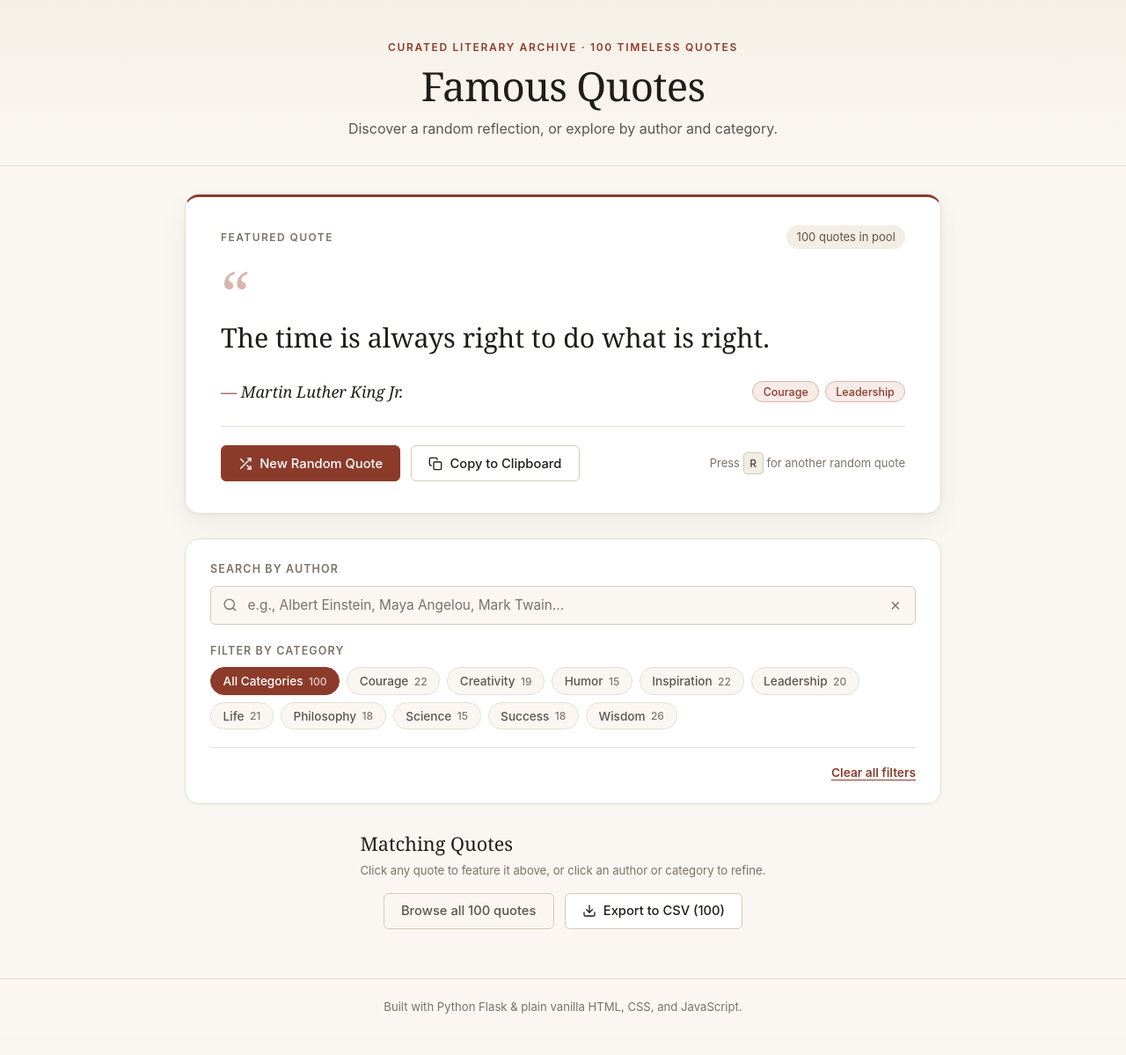
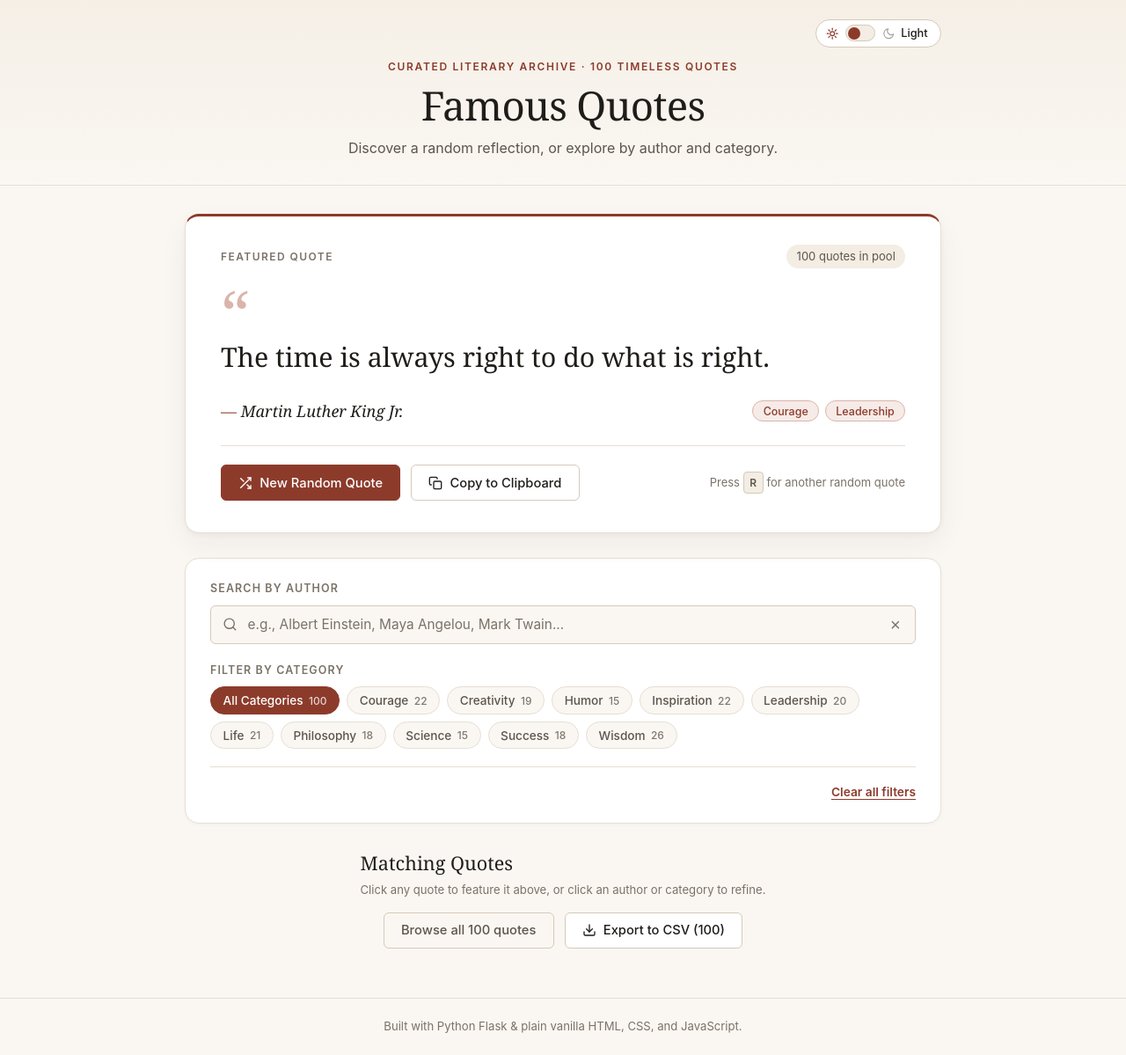
Before and after one commit to justinepetroff-web/justine-famous-quotes, a Flask app: page / in a window 1280 px wide. Shown: the whole page at 88% size. Before the commit the page ends 1152 px from the top, so only its background shows below. Run offline with Flask 3, Linux system fonts and the light colour scheme.

Commit message:
Add light/dark theme toggle switch using CSS root variables

```diff
--- a/static/css/styles.css
+++ b/static/css/styles.css
@@ -1,26 +1,53 @@
 /* Editorial / Literary Vanilla Stylesheet */
 
 :root {
+  color-scheme: light;
   --bg-canvas: #faf7f2;
+  --bg-masthead-top: #f5efe6;
   --bg-surface: #ffffff;
   --bg-subtle: #f3ede3;
   --ink-primary: #1f1d1a;
   --ink-secondary: #5c554c;
   --ink-muted: #7b7267;
+  --ink-on-accent: #ffffff;
   --accent: #8c3b2b;
   --accent-hover: #702d20;
   --accent-soft: #f6ebe7;
   --accent-border: #d9b5ab;
+  --accent-ring: rgba(140, 59, 43, 0.14);
   --border-hairline: #e6dfd3;
   --border-strong: #d4cab9;
   --shadow-card: 0 2px 6px rgba(31, 29, 26, 0.04), 0 12px 32px rgba(31, 29, 26, 0.05);
   --shadow-hover: 0 4px 12px rgba(31, 29, 26, 0.07), 0 14px 28px rgba(31, 29, 26, 0.06);
+  --shadow-subtle: 0 1px 4px rgba(31, 29, 26, 0.03);
   --radius-sm: 6px;
   --radius-md: 12px;
   --radius-lg: 16px;
   --radius-pill: 999px;
   --font-serif: Georgia, "Iowan Old Style", "Palatino Linotype", "Book Antiqua", Palatino, serif;
   --font-sans: -apple-system, BlinkMacSystemFont, "Segoe UI", Roboto, Oxygen, Ubuntu, Cantarell, sans-serif;
+}
+
+:root[data-theme="dark"] {
+  color-scheme: dark;
+  --bg-canvas: #161412;
+  --bg-masthead-top: #1e1a17;
+  --bg-surface: #211e1b;
+  --bg-subtle: #2c2723;
+  --ink-primary: #f4efe6;
+  --ink-secondary: #c7bfb2;
+  --ink-muted: #9e9587;
+  --ink-on-accent: #181412;
+  --accent: #d97761;
+  --accent-hover: #e48c78;
+  --accent-soft: #34231f;
+  --accent-border: #6e3c31;
+  --accent-ring: rgba(217, 119, 97, 0.28);
+  --border-hairline: #332e29;
+  --border-strong: #474039;
+  --shadow-card: 0 2px 8px rgba(0, 0, 0, 0.28), 0 12px 32px rgba(0, 0, 0, 0.34);
+  --shadow-hover: 0 4px 14px rgba(0, 0, 0, 0.36), 0 14px 28px rgba(0, 0, 0, 0.32);
+  --shadow-subtle: 0 1px 4px rgba(0, 0, 0, 0.24);
 }
 
 *,
@@ -67,13 +94,104 @@ body {
 /* Masthead */
 
 .masthead {
-  padding: 2.75rem 0 1.75rem;
+  padding: 1.35rem 0 1.75rem;
   border-bottom: 1px solid var(--border-hairline);
-  background: linear-gradient(180deg, #f5efe6 0%, var(--bg-canvas) 100%);
+  background: linear-gradient(180deg, var(--bg-masthead-top) 0%, var(--bg-canvas) 100%);
 }
 
 .masthead-inner {
   text-align: center;
+}
+
+.masthead-bar {
+  display: flex;
+  justify-content: flex-end;
+  margin-bottom: 0.75rem;
+}
+
+.theme-toggle {
+  appearance: none;
+  display: inline-flex;
+  align-items: center;
+  gap: 0.45rem;
+  padding: 0.35rem 0.7rem;
+  background-color: var(--bg-surface);
+  border: 1px solid var(--border-strong);
+  border-radius: var(--radius-pill);
+  color: var(--ink-secondary);
+  font-family: var(--font-sans);
+  font-size: 0.8rem;
+  font-weight: 500;
+  cursor: pointer;
+  transition: background-color 0.18s ease, border-color 0.18s ease, color 0.18s ease;
+}
+
+.theme-toggle:hover {
+  border-color: var(--accent-border);
+  color: var(--ink-primary);
+}
+
+.theme-icon {
+  width: 0.9rem;
+  height: 0.9rem;
+  flex-shrink: 0;
+  transition: color 0.18s ease, opacity 0.18s ease;
+}
+
+.theme-icon-sun {
+  color: var(--accent);
+}
+
+.theme-icon-moon {
+  color: var(--ink-muted);
+  opacity: 0.65;
+}
+
+.theme-toggle[aria-checked="true"] .theme-icon-sun {
+  color: var(--ink-muted);
+  opacity: 0.65;
+}
+
+.theme-toggle[aria-checked="true"] .theme-icon-moon {
+  color: var(--accent);
+  opacity: 1;
+}
+
+.theme-toggle-track {
+  position: relative;
+  display: inline-flex;
+  align-items: center;
+  width: 2.15rem;
+  height: 1.2rem;
+  padding: 2px;
+  border-radius: var(--radius-pill);
+  background-color: var(--bg-subtle);
+  border: 1px solid var(--border-strong);
+  transition: background-color 0.2s ease, border-color 0.2s ease;
+}
+
+.theme-toggle-thumb {
+  width: 0.88rem;
+  height: 0.88rem;
+  border-radius: 50%;
+  background-color: var(--accent);
+  transform: translateX(0);
+  transition: transform 0.2s ease, background-color 0.2s ease;
+}
+
+.theme-toggle[aria-checked="true"] .theme-toggle-track {
+  background-color: var(--accent-soft);
+  border-color: var(--accent-border);
+}
+
+.theme-toggle[aria-checked="true"] .theme-toggle-thumb {
+  transform: translateX(0.95rem);
+}
+
+.theme-toggle-label {
+  min-width: 2.1rem;
+  text-align: left;
+  color: var(--ink-primary);
 }
 
 .eyebrow {
@@ -252,7 +370,7 @@ body {
 .category-tag:hover {
   background-color: var(--accent);
   border-color: var(--accent);
-  color: #ffffff;
+  color: var(--ink-on-accent);
 }
 
 .hero-empty {
@@ -324,7 +442,7 @@ body {
 .btn-primary {
   background-color: var(--accent);
   border: 1px solid var(--accent);
-  color: #ffffff;
+  color: var(--ink-on-accent);
 }
 
 .btn-primary:hover:not(:disabled) {
@@ -386,7 +504,7 @@ body {
   border: 1px solid var(--border-hairline);
   border-radius: var(--radius-lg);
   padding: 1.5rem 1.75rem;
-  box-shadow: 0 1px 4px rgba(31, 29, 26, 0.03);
+  box-shadow: var(--shadow-subtle);
   display: flex;
   flex-direction: column;
   gap: 1.25rem;
@@ -437,7 +555,7 @@ body {
   outline: none;
   background-color: var(--bg-surface);
   border-color: var(--accent);
-  box-shadow: 0 0 0 3px rgba(140, 59, 43, 0.14);
+  box-shadow: 0 0 0 3px var(--accent-ring);
 }
 
 /* Hide browser default search cancel icon so our custom button aligns cleanly */
@@ -499,7 +617,7 @@ body {
 .category-chip[aria-pressed="true"] {
   background-color: var(--accent);
   border-color: var(--accent);
-  color: #ffffff;
+  color: var(--ink-on-accent);
 }
 
 .chip-count {
@@ -723,7 +841,7 @@ input:focus-visible {
 
 @media (max-width: 640px) {
   .masthead {
-    padding: 2rem 0 1.35rem;
+    padding: 1rem 0 1.35rem;
   }
 
   .hero-card {
@@ -774,4 +892,9 @@ input:focus-visible {
   .quote-figure.is-animating {
     animation: none;
   }
+
+  .theme-toggle-thumb,
+  .theme-toggle-track {
+    transition: none;
+  }
 }
--- a/static/js/app.js
+++ b/static/js/app.js
@@ -14,7 +14,11 @@
     debounceTimer: null,
   };
 
+  const THEME_STORAGE_KEY = "famous-quotes-theme";
+
   const dom = {
+    themeToggle: document.getElementById("theme-toggle"),
+    themeToggleLabel: document.getElementById("theme-toggle-label"),
     poolStatus: document.getElementById("pool-status"),
     heroQuoteContent: document.getElementById("hero-quote-content"),
     heroEmpty: document.getElementById("hero-empty"),
@@ -592,7 +596,81 @@
     applyFilters();
   }
 
+  function readSavedTheme() {
+    try {
+      const saved = window.localStorage.getItem(THEME_STORAGE_KEY);
+      return saved === "dark" || saved === "light" ? saved : null;
+    } catch {
+      return null;
+    }
+  }
+
+  function applyTheme(theme, { persist = false, shouldAnnounce = false } = {}) {
+    const normalized = theme === "dark" ? "dark" : "light";
+    const isDark = normalized === "dark";
+
+    document.documentElement.setAttribute("data-theme", normalized);
+
+    if (dom.themeToggle) {
+      dom.themeToggle.setAttribute("aria-checked", String(isDark));
+      dom.themeToggle.setAttribute(
+        "aria-label",
+        isDark ? "Switch to light mode" : "Switch to dark mode"
+      );
+    }
+    if (dom.themeToggleLabel) {
+      dom.themeToggleLabel.textContent = isDark ? "Dark" : "Light";
+    }
+
+    if (persist) {
+      try {
+        window.localStorage.setItem(THEME_STORAGE_KEY, normalized);
+      } catch {
+        // Ignore storage errors (e.g., private browsing restrictions).
+      }
+    }
+
+    if (shouldAnnounce) {
+      announce(isDark ? "Switched to dark mode." : "Switched to light mode.");
+    }
+  }
+
+  function initTheme() {
+    const attrTheme = document.documentElement.getAttribute("data-theme");
+    const initialTheme =
+      attrTheme === "dark" || attrTheme === "light"
+        ? attrTheme
+        : readSavedTheme() ||
+          (window.matchMedia &&
+          window.matchMedia("(prefers-color-scheme: dark)").matches
+            ? "dark"
+            : "light");
+
+    applyTheme(initialTheme, { persist: false, shouldAnnounce: false });
+
+    if (window.matchMedia) {
+      const mediaQuery = window.matchMedia("(prefers-color-scheme: dark)");
+      mediaQuery.addEventListener("change", (event) => {
+        if (!readSavedTheme()) {
+          applyTheme(event.matches ? "dark" : "light", {
+            persist: false,
+            shouldAnnounce: false,
+          });
+        }
+      });
+    }
+  }
+
+  function toggleTheme() {
+    const current = document.documentElement.getAttribute("data-theme");
+    const next = current === "dark" ? "light" : "dark";
+    applyTheme(next, { persist: true, shouldAnnounce: true });
+  }
+
   function bindEvents() {
+    if (dom.themeToggle) {
+      dom.themeToggle.addEventListener("click", toggleTheme);
+    }
     dom.randomBtn.addEventListener("click", fetchRandomQuote);
 
     dom.copyBtn.addEventListener("click", () => {
@@ -671,6 +749,7 @@
   }
 
   async function init() {
+    initTheme();
     bindEvents();
     try {
       const [categoriesRes, authorsRes, randomRes] = await Promise.all([
--- a/templates/index.html
+++ b/templates/index.html
@@ -4,11 +4,56 @@
   <meta charset="UTF-8">
   <meta name="viewport" content="width=device-width, initial-scale=1.0">
   <title>Famous Quotes — A Curated Collection</title>
+  <script>
+    (() => {
+      try {
+        const saved = window.localStorage.getItem("famous-quotes-theme");
+        const theme =
+          saved === "dark" || saved === "light"
+            ? saved
+            : window.matchMedia("(prefers-color-scheme: dark)").matches
+              ? "dark"
+              : "light";
+        document.documentElement.setAttribute("data-theme", theme);
+      } catch {
+        document.documentElement.setAttribute("data-theme", "light");
+      }
+    })();
+  </script>
   <link rel="stylesheet" href="{{ url_for('static', filename='css/styles.css') }}">
 </head>
 <body>
   <header class="masthead">
     <div class="container masthead-inner">
+      <div class="masthead-bar">
+        <button
+          type="button"
+          id="theme-toggle"
+          class="theme-toggle"
+          role="switch"
+          aria-checked="false"
+          aria-label="Switch to dark mode"
+        >
+          <svg class="theme-icon theme-icon-sun" viewBox="0 0 24 24" fill="none" stroke="currentColor" stroke-width="2" stroke-linecap="round" stroke-linejoin="round" aria-hidden="true">
+            <circle cx="12" cy="12" r="4"></circle>
+            <line x1="12" y1="2" x2="12" y2="5"></line>
+            <line x1="12" y1="19" x2="12" y2="22"></line>
+            <line x1="4.93" y1="4.93" x2="7.05" y2="7.05"></line>
+            <line x1="16.95" y1="16.95" x2="19.07" y2="19.07"></line>
+            <line x1="2" y1="12" x2="5" y2="12"></line>
+            <line x1="19" y1="12" x2="22" y2="12"></line>
+            <line x1="4.93" y1="19.07" x2="7.05" y2="16.95"></line>
+            <line x1="16.95" y1="7.05" x2="19.07" y2="4.93"></line>
+          </svg>
+          <span class="theme-toggle-track" aria-hidden="true">
+            <span class="theme-toggle-thumb"></span>
+          </span>
+          <svg class="theme-icon theme-icon-moon" viewBox="0 0 24 24" fill="none" stroke="currentColor" stroke-width="2" stroke-linecap="round" stroke-linejoin="round" aria-hidden="true">
+            <path d="M21 12.79A9 9 0 1 1 11.21 3 7 7 0 0 0 21 12.79z"></path>
+          </svg>
+          <span id="theme-toggle-label" class="theme-toggle-label">Light</span>
+        </button>
+      </div>
       <p class="eyebrow">Curated Literary Archive &middot; {{ total_quotes }} Timeless Quotes</p>
       <h1 class="site-title">Famous Quotes</h1>
       <p class="site-subtitle">Discover a random reflection, or explore by author and category.</p>
```
Also changed, not shown: tests/test_app.py (+11 -0 lines), README.md.
